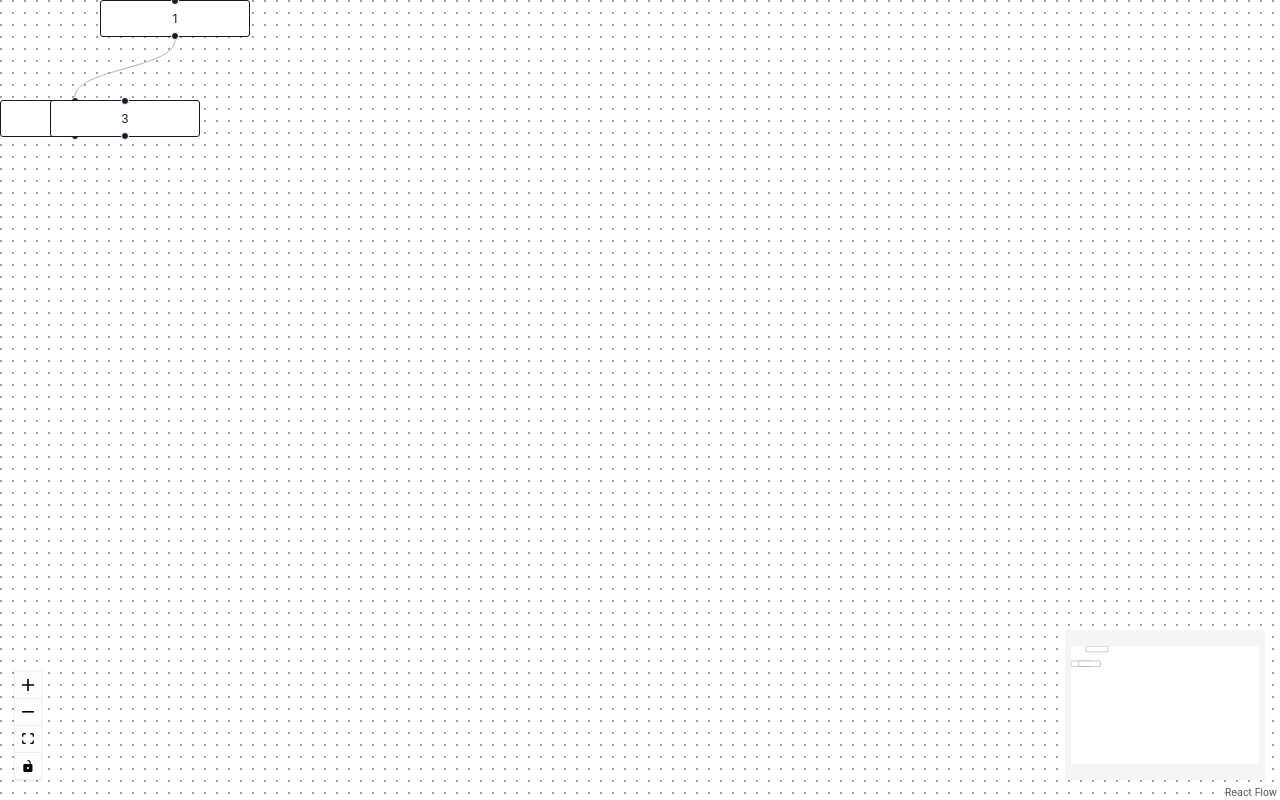
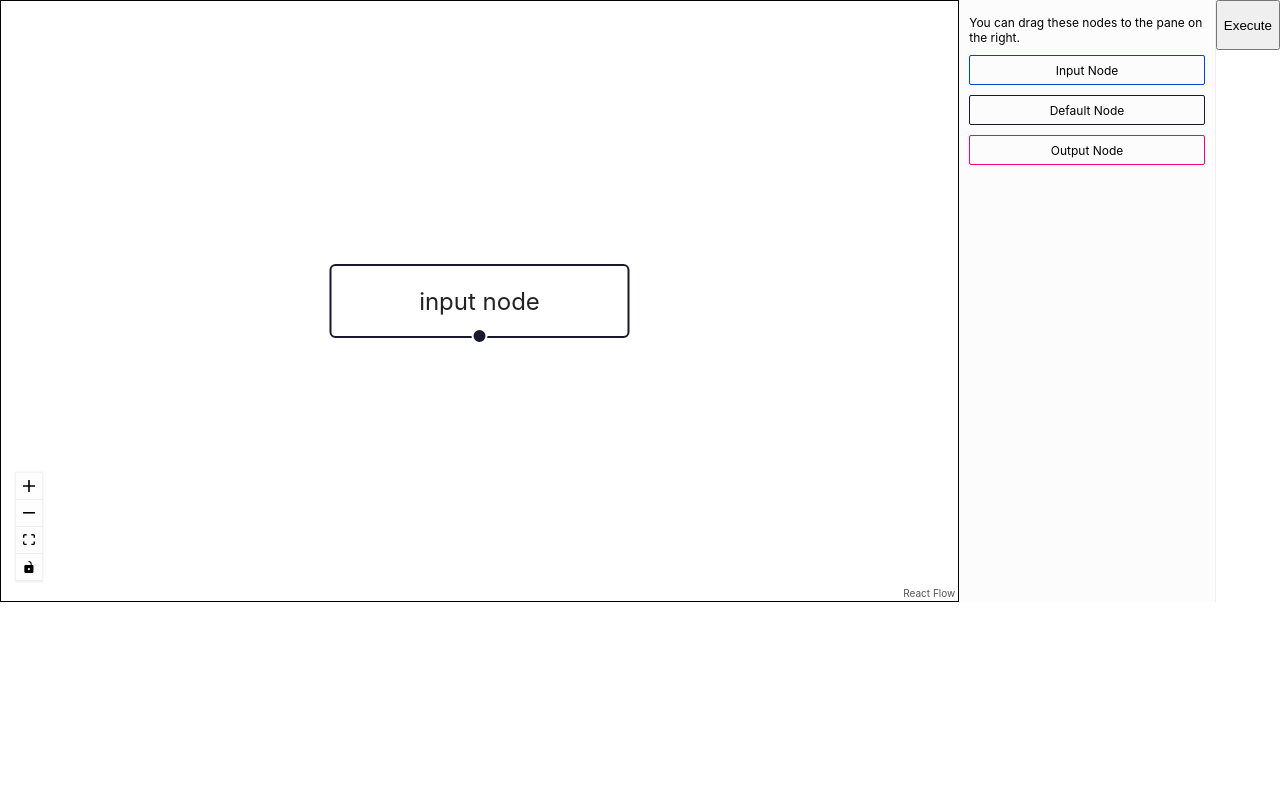
Before and after one commit to Mdfaique/bazc.io, a React (Create React App) app: page / in a window 1280 px wide. Built offline with nearby package versions, Linux system fonts and the light colour scheme.

Commit message:
drag n drop with execute

```diff
--- a/src/App.js
+++ b/src/App.js
@@ -1,11 +1,13 @@
 import './App.css';
 import React from 'react';
-import MindNode from './component/node.component';
+// import MindNode from './component/node.component';
+import DnDFlow from './component/ReactFlowDnd';
 
 function App() {
   return (
     <div className="App">
-      <MindNode/>
+      {/* <MindNode/> */}
+      <DnDFlow></DnDFlow>
     </div>
   );
 }
--- /dev/null
+++ b/src/component/ReactFlowDnd/index.css
@@ -0,0 +1,57 @@
+.dndflow {
+    flex-direction: column;
+    display: flex;
+    flex-grow: 1;
+    height: 100%;
+  }
+
+  .dndflow aside {
+    border-right: 1px solid #eee;
+    padding: 15px 10px;
+    font-size: 12px;
+    background: #fcfcfc;
+  }
+
+  .dndflow aside .description {
+    margin-bottom: 10px;
+  }
+
+  .dndflow .dndnode {
+    height: 20px;
+    padding: 4px;
+    border: 1px solid #1a192b;
+    border-radius: 2px;
+    margin-bottom: 10px;
+    display: flex;
+    justify-content: center;
+    align-items: center;
+    cursor: grab;
+  }
+
+  .dndflow .dndnode.input {
+    border-color: #0041d0;
+  }
+
+  .dndflow .dndnode.output {
+    border-color: #ff0072;
+  }
+
+  .dndflow .reactflow-wrapper {
+    flex-grow: 1;
+    height: 100%;
+  }
+
+  .dndflow .selectall {
+    margin-top: 10px;
+  }
+
+  @media screen and (min-width: 768px) {
+    .dndflow {
+      flex-direction: row;
+    }
+
+    .dndflow aside {
+      width: 20%;
+      max-width: 250px;
+    }
+  }
--- /dev/null
+++ b/src/component/ReactFlowDnd/index.js
@@ -0,0 +1,181 @@
+import React, { useState, useRef, useCallback } from "react";
+import ReactFlow, {
+  ReactFlowProvider,
+  addEdge,
+  useNodesState,
+  useEdgesState,
+  Controls,
+} from "react-flow-renderer";
+
+import Sidebar from "./sidebar";
+
+import "./index.css";
+
+const initialNodes = [
+  {
+    id: "1",
+    type: "input",
+    data: { label: "input node" },
+    position: { x: 250, y: 5 },
+  },
+];
+
+let id = 0;
+const getId = () => `dndnode_${id++}`;
+
+const DnDFlow = () => {
+  const reactFlowWrapper = useRef(null);
+  const [nodes, setNodes, onNodesChange] = useNodesState(initialNodes);
+  const [edges, setEdges, onEdgesChange] = useEdgesState([]);
+  const [reactFlowInstance, setReactFlowInstance] = useState(null);
+  const [inputNodeCount, setInputNodeCount] = useState(1); // Initialize with the count of the initial input node
+  const [defaultNodeCount, setDefaultNodeCount] = useState(0);
+  const [outputNodeCount, setOutputNodeCount] = useState(0);
+
+  const onConnect = useCallback(
+    (params) => setEdges((eds) => addEdge(params, eds)),
+    []
+  );
+
+  const onDragOver = useCallback((event) => {
+    event.preventDefault();
+    event.dataTransfer.dropEffect = "move";
+  }, []);
+
+  const onDrop = useCallback(
+    (event) => {
+      event.preventDefault();
+
+      const reactFlowBounds = reactFlowWrapper.current.getBoundingClientRect();
+      const type = event.dataTransfer.getData("application/reactflow");
+
+      // check if the dropped element is valid
+      if (typeof type === "undefined" || !type) {
+        return;
+      }
+
+      const position = reactFlowInstance.project({
+        x: event.clientX - reactFlowBounds.left,
+        y: event.clientY - reactFlowBounds.top,
+      });
+
+      // Get the count and generate the new block name
+      let count = 0;
+      let blockName = "";
+      switch (type) {
+        case "input":
+          count = inputNodeCount;
+          blockName = `input${count}`;
+          setInputNodeCount((prevCount) => prevCount + 1);
+          break;
+        case "default":
+          count = defaultNodeCount;
+          blockName = `default${count}`;
+          setDefaultNodeCount((prevCount) => prevCount + 1);
+          break;
+        case "output":
+          count = outputNodeCount;
+          blockName = `output${count}`;
+          setOutputNodeCount((prevCount) => prevCount + 1);
+          break;
+        default:
+          break;
+      }
+
+      const newNode = {
+        id: getId(),
+        type,
+        position,
+        data: { label: `${blockName} node` },
+      };
+
+      setNodes((nds) => nds.concat(newNode));
+    },
+    [reactFlowInstance, inputNodeCount, defaultNodeCount, outputNodeCount]
+  );
+
+
+  const handleExecute = () => {
+    const inputNodes = nodes.filter((node) => node.type === "input");
+    const defaultNodes = nodes.filter((node) => node.type === "default");
+    const outputNodes = nodes.filter((node) => node.type === "output");
+
+    const inputNodeConnections = edges
+      .filter((edge) => inputNodes.find((node) => node.id === edge.source))
+      .map((edge) => {
+        const sourceNode = nodes.find((node) => node.id === edge.source);
+        const targetNode = nodes.find((node) => node.id === edge.target);
+        return `${sourceNode?.data.label} -> ${targetNode?.data.label}`;
+      })
+      .join(", ");
+
+    const defaultNodeConnections = edges
+      .filter((edge) => defaultNodes.find((node) => node.id === edge.source))
+      .map((edge) => {
+        const sourceNode = nodes.find((node) => node.id === edge.source);
+        const targetNode = nodes.find((node) => node.id === edge.target);
+        const targetNodeLabel = outputNodes.find(
+          (node) => node.id === edge.target
+        )
+          ? `${targetNode?.data.label}`
+          : `${targetNode?.data.label}`;
+        return `${sourceNode?.data.label} -> ${targetNodeLabel}`;
+      })
+      .join(", ");
+
+    const outputNodeConnections = edges
+      .filter((edge) => outputNodes.find((node) => node.id === edge.source))
+      .map((edge) => {
+        const sourceNode = nodes.find((node) => node.id === edge.source);
+        const targetNode = nodes.find((node) => node.id === edge.target);
+        return `${sourceNode?.data.label} -> ${targetNode?.data.label}`;
+      })
+      .join(", ");
+
+    console.log(`Number of input nodes: ${inputNodes.length}`);
+    console.log(`Input node connections: ${inputNodeConnections}`);
+    console.log(`Number of default nodes: ${defaultNodes.length}`);
+    console.log(`Default node connections: ${defaultNodeConnections}`);
+    console.log(`Number of output nodes: ${outputNodes.length}`);
+    console.log(`Output node connections: ${outputNodeConnections}`);
+  };
+
+  return (
+    <div className="dndflow">
+      <ReactFlowProvider>
+        <div
+          className="reactflow-wrapper"
+          ref={reactFlowWrapper}
+          style={{
+            width: "calc(100% - 15rem)",
+            height: "600px",
+            // margin: "0 15rem",
+            border: "1px solid black",
+          }}
+        >
+          <ReactFlow
+            nodes={nodes}
+            edges={edges}
+            onNodesChange={onNodesChange}
+            onEdgesChange={onEdgesChange}
+            onConnect={onConnect}
+            onInit={setReactFlowInstance}
+            onDrop={onDrop}
+            onDragOver={onDragOver}
+            fitView
+          >
+            <Controls />
+          </ReactFlow>
+        </div>
+        <Sidebar />
+        <div>
+        <button onClick={handleExecute} style={{ height: "50px" }}>
+          Execute
+        </button>
+        </div>
+      </ReactFlowProvider>
+    </div>
+  );
+};
+
+export default DnDFlow;
--- /dev/null
+++ b/src/component/ReactFlowDnd/sidebar.js
@@ -0,0 +1,23 @@
+import React from 'react';
+
+export default () => {
+  const onDragStart = (event, nodeType) => {
+    event.dataTransfer.setData('application/reactflow', nodeType);
+    event.dataTransfer.effectAllowed = 'move';
+  };
+
+  return (
+    <aside>
+      <div className="description">You can drag these nodes to the pane on the right.</div>
+      <div className="dndnode input" onDragStart={(event) => onDragStart(event, 'input')} draggable>
+        Input Node
+      </div>
+      <div className="dndnode" onDragStart={(event) => onDragStart(event, 'default')} draggable>
+        Default Node
+      </div>
+      <div className="dndnode output" onDragStart={(event) => onDragStart(event, 'output')} draggable>
+        Output Node
+      </div>
+    </aside>
+  );
+};
```
